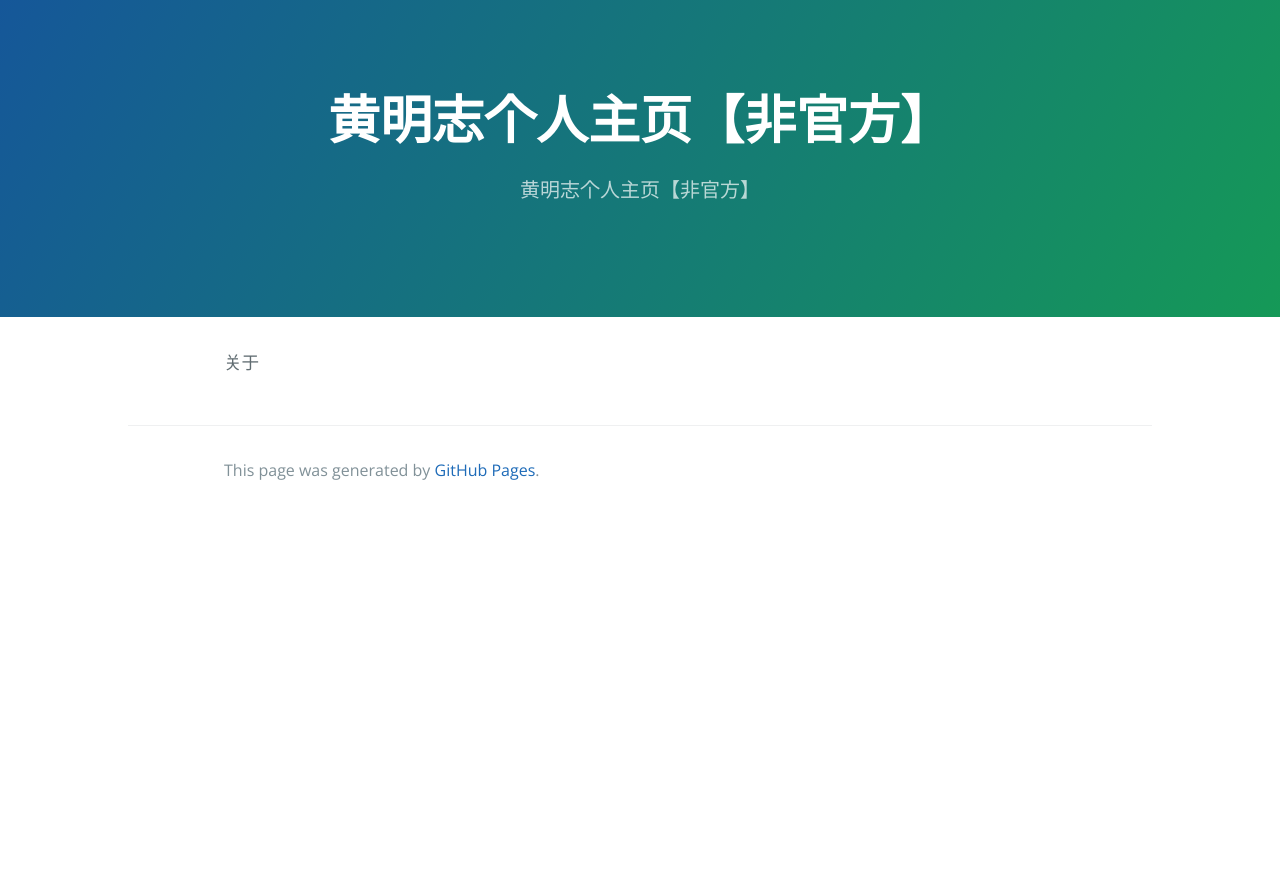
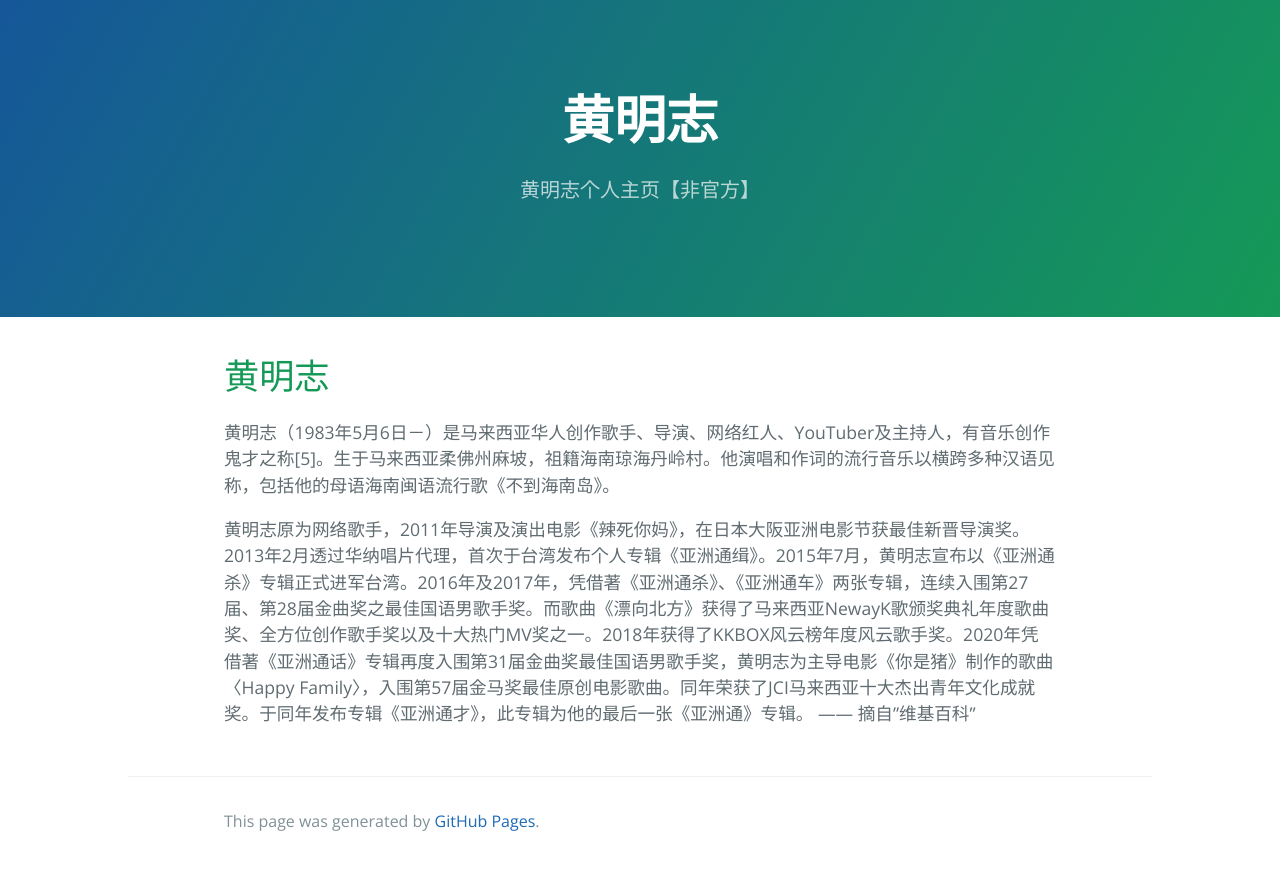
Before and after one commit to a354123417/huangmingzhi, a Jekyll site: the page built from pages/about.md, in a window 1280 px wide. Shown: the top 870 px of the page. Built offline with Jekyll 4.4.1, drawn with Linux system fonts in a browser that asks for light colours; our own code applies the rules of GitHub Pages for plain Markdown files.

Commit message:
Update about.md

```diff
--- a/pages/about.md
+++ b/pages/about.md
@@ -1 +1,5 @@
-关于
+# 黄明志
+
+黄明志（1983年5月6日－）是马来西亚华人创作歌手、导演、网络红人、YouTuber及主持人，有音乐创作鬼才之称[5]。生于马来西亚柔佛州麻坡，祖籍海南琼海丹岭村。他演唱和作词的流行音乐以横跨多种汉语见称，包括他的母语海南闽语流行歌《不到海南岛》。
+
+黄明志原为网络歌手，2011年导演及演出电影《辣死你妈》，在日本大阪亚洲电影节获最佳新晋导演奖。2013年2月透过华纳唱片代理，首次于台湾发布个人专辑《亚洲通缉》。2015年7月，黄明志宣布以《亚洲通杀》专辑正式进军台湾。2016年及2017年，凭借著《亚洲通杀》、《亚洲通车》两张专辑，连续入围第27届、第28届金曲奖之最佳国语男歌手奖。而歌曲《漂向北方》获得了马来西亚NewayK歌颁奖典礼年度歌曲奖、全方位创作歌手奖以及十大热门MV奖之一。2018年获得了KKBOX风云榜年度风云歌手奖。2020年凭借著《亚洲通话》专辑再度入围第31届金曲奖最佳国语男歌手奖，黄明志为主导电影《你是猪》制作的歌曲〈Happy Family〉，入围第57届金马奖最佳原创电影歌曲。同年荣获了JCI马来西亚十大杰出青年文化成就奖。于同年发布专辑《亚洲通才》，此专辑为他的最后一张《亚洲通》专辑。 —— 摘自"维基百科"
```
